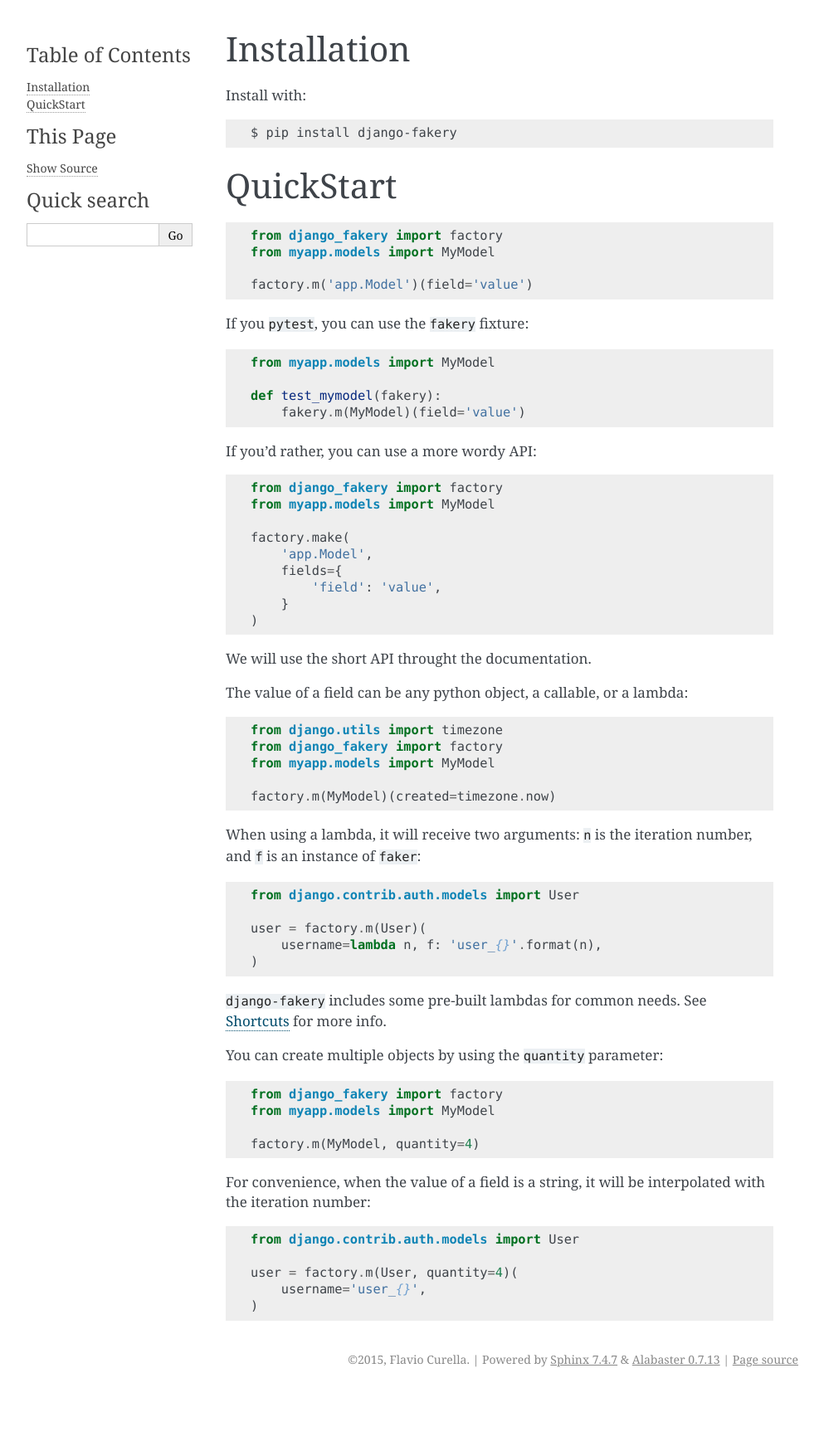
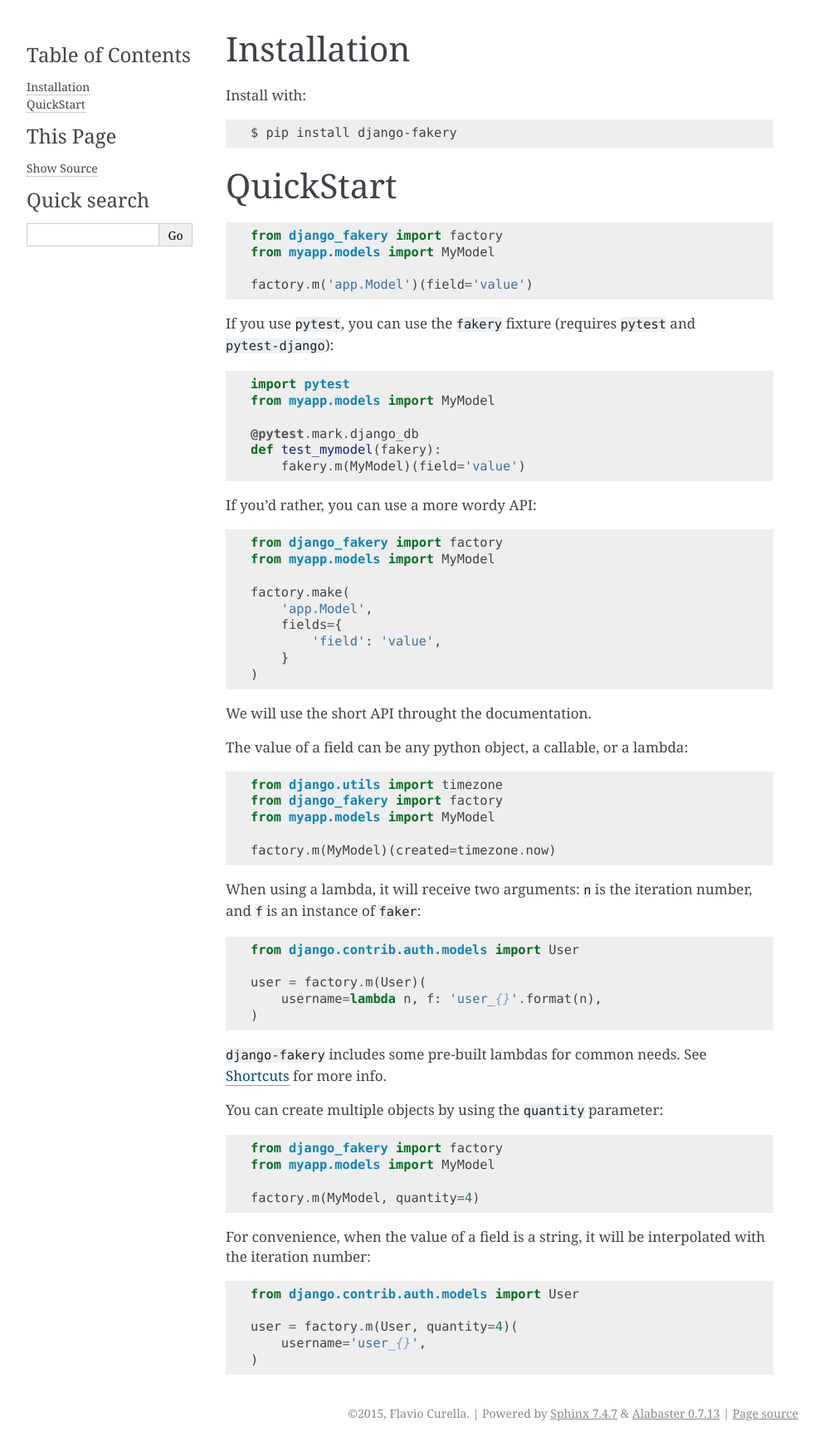
Before and after one commit to fcurella/django-fakery, a Sphinx documentation site: the page built from docs/quickstart.rst, in a window 1280 px wide. Shown: the whole page at 83% size, without its empty margins (148-1141 px from the left). Built offline with Sphinx 7.4.7, drawn with Linux system fonts in a browser that asks for light colours; before the commit the page ends 1678 px from its top, so only the background shows below that.

Commit message:
fix docs

```diff
--- a/README.rst
+++ b/README.rst
@@ -34,13 +34,14 @@ QuickStart
 
     factory.m(MyModel)(field='value')
 
-
-If you ``pytest``, you can use the ``fakery`` fixture:
+If you use ``pytest``, you can use the ``fakery`` fixture (requires ``pytest`` and ``pytest-django``):
 
 .. code-block:: python
 
+    import pytest
     from myapp.models import MyModel
 
+    @pytest.mark.django_db
     def test_mymodel(fakery):
         fakery.m(MyModel)(field='value')
 
--- a/docs/quickstart.rst
+++ b/docs/quickstart.rst
@@ -17,12 +17,14 @@ QuickStart
 
     factory.m('app.Model')(field='value')
 
-If you ``pytest``, you can use the ``fakery`` fixture:
+If you use ``pytest``, you can use the ``fakery`` fixture (requires ``pytest`` and ``pytest-django``):
 
 .. code-block:: python
 
+    import pytest
     from myapp.models import MyModel
 
+    @pytest.mark.django_db
     def test_mymodel(fakery):
         fakery.m(MyModel)(field='value')
 
```
